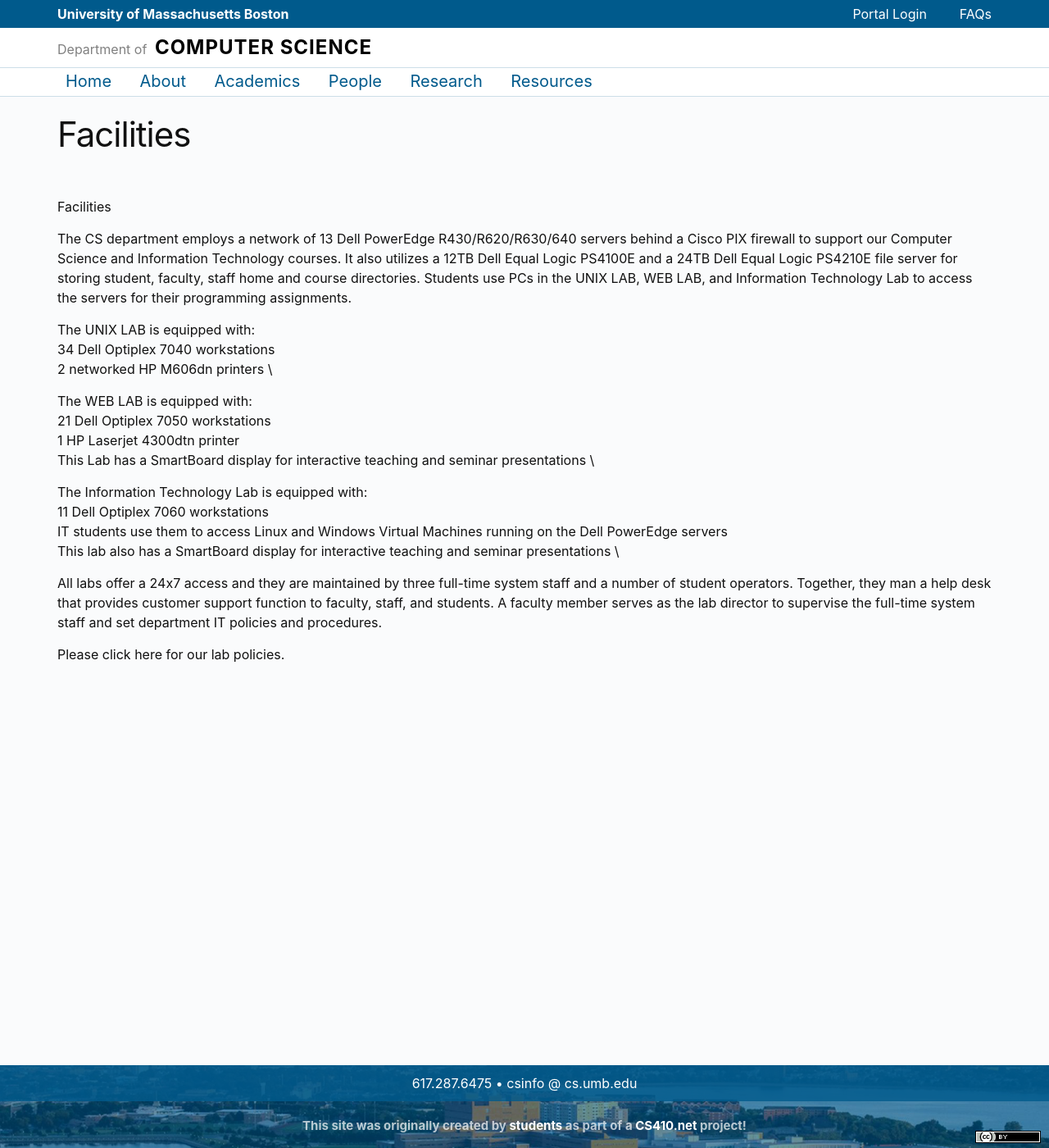
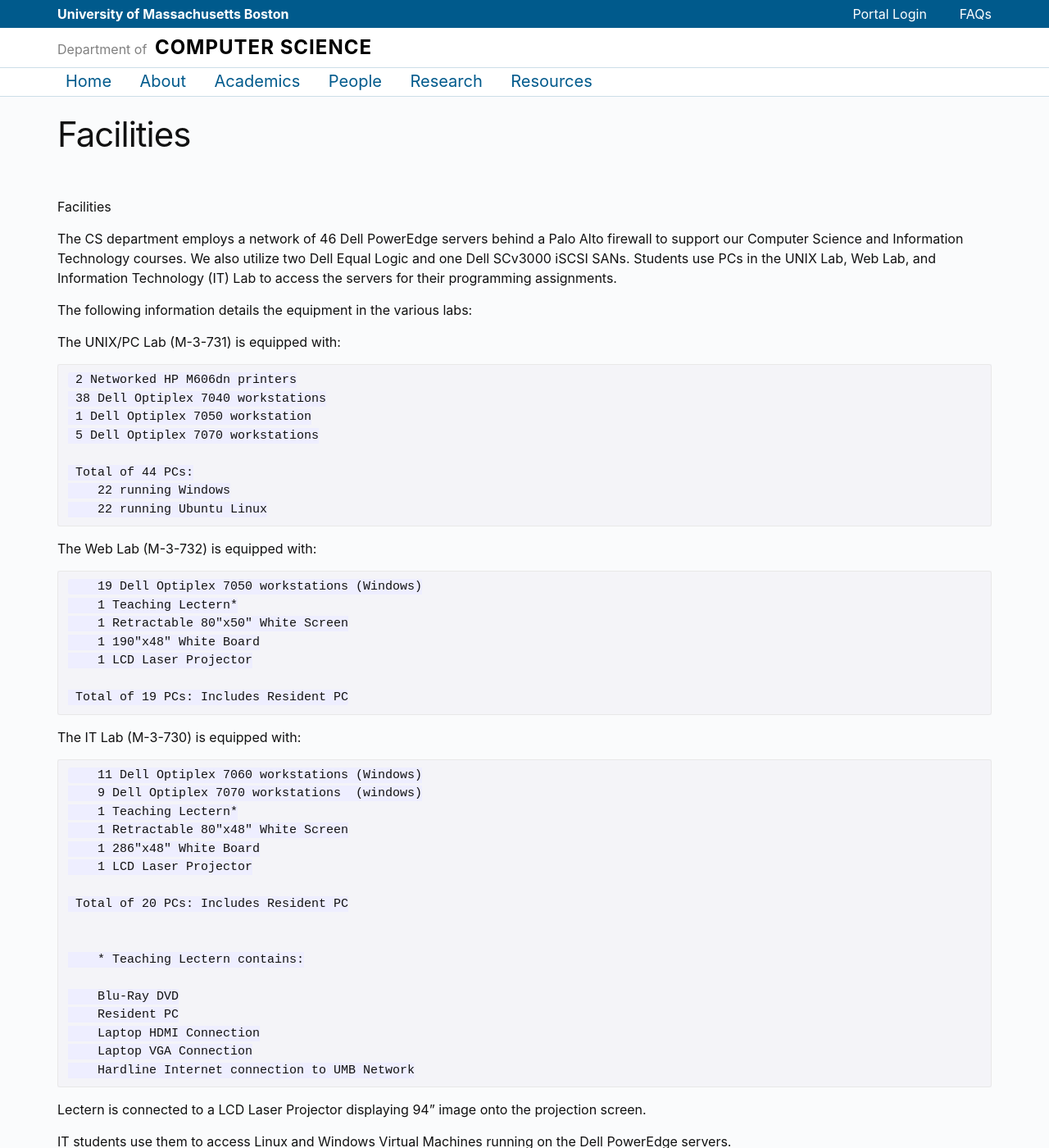
Before and after one commit to umbcs/umbcs.github.io, a Jekyll site: the page built from WEB/about/facilities.markdown, in a window 1280 px wide and 1400 px high. Shown: the whole window at 82% size. Built offline with Jekyll 4.4.1, drawn with Linux system fonts in a browser that asks for light colours; some of the changed text lies outside the part shown.

Commit message:
Updated facilities text with new info from Lenny

```diff
--- a/WEB/about/facilities.markdown
+++ b/WEB/about/facilities.markdown
@@ -6,22 +6,70 @@ permalink: "/facilities"
 
 Facilities
 
-The CS department employs a network of 13 Dell PowerEdge R430/R620/R630/640 servers behind a Cisco PIX firewall to support our Computer Science and Information Technology courses. It also utilizes a 12TB Dell Equal Logic PS4100E and a 24TB Dell Equal Logic PS4210E file server for storing student, faculty, staff home and course directories. Students use PCs in the UNIX LAB, WEB LAB, and Information Technology Lab to access the servers for their programming assignments.
+The CS department employs a network of 46 Dell PowerEdge servers behind a Palo
+Alto firewall to support our Computer Science and Information Technology
+courses.  We also utilize two Dell Equal Logic and one Dell SCv3000 iSCSI SANs. Students use PCs in the UNIX Lab, Web Lab, and Information Technology (IT) Lab
+to access the servers for their programming assignments.
 
-The UNIX LAB is equipped with: \
-34 Dell Optiplex 7040 workstations \
-2 networked HP M606dn printers \
+The following information details the equipment in the various labs:
 
-The WEB LAB is equipped with: \
-21 Dell Optiplex 7050 workstations \
-1 HP Laserjet 4300dtn printer \
-This Lab has a SmartBoard display for interactive teaching and seminar presentations \
+The UNIX/PC Lab (M-3-731) is equipped with:
 
-The Information Technology Lab is equipped with: \
-11 Dell Optiplex 7060 workstations \
-IT students use them to access Linux and Windows Virtual Machines running on the Dell PowerEdge servers \
-This lab also has a SmartBoard display for interactive teaching and seminar presentations \
+     2 Networked HP M606dn printers
+     38 Dell Optiplex 7040 workstations
+     1 Dell Optiplex 7050 workstation
+     5 Dell Optiplex 7070 workstations
 
-All labs offer a 24x7 access and they are maintained by three full-time system staff and a number of student operators. Together, they man a help desk that provides customer support function to faculty, staff, and students. A faculty member serves as the lab director to supervise the full-time system staff and set department IT policies and procedures.
+     Total of 44 PCs:
+        22 running Windows
+        22 running Ubuntu Linux
 
-Please click here for our lab policies.
+
+The Web Lab (M-3-732) is equipped with:
+
+        19 Dell Optiplex 7050 workstations (Windows)
+        1 Teaching Lectern*
+        1 Retractable 80"x50" White Screen
+        1 190"x48" White Board
+        1 LCD Laser Projector
+
+     Total of 19 PCs: Includes Resident PC
+
+The IT Lab (M-3-730) is equipped with:
+
+        11 Dell Optiplex 7060 workstations (Windows)
+        9 Dell Optiplex 7070 workstations  (windows)
+        1 Teaching Lectern*
+        1 Retractable 80"x48" White Screen
+        1 286"x48" White Board
+        1 LCD Laser Projector
+
+     Total of 20 PCs: Includes Resident PC
+
+
+        * Teaching Lectern contains:
+
+        Blu-Ray DVD
+        Resident PC
+        Laptop HDMI Connection
+        Laptop VGA Connection
+        Hardline Internet connection to UMB Network
+
+Lectern is connected to a LCD Laser Projector displaying 94" image onto the
+projection screen.
+
+IT students use them to access Linux and Windows Virtual Machines running on
+the Dell PowerEdge servers.
+
+All CS labs offer 24x7 access.  Users need to get a door code to access
+the Web Lab (M-3-732) and the IT Lab (M-3-730) as they are instructional labs.
+Access to the UNIX/PC Lab (M-3-731) requires a call to Public Safety if the
+doors are closed.  Users need to make sure that their names are on the access
+list posted on the wall next to the door of the UNIX/PC Lab.  All the labs are
+maintained by three full-time system staff and a number of student operators.
+The system satff along with the student operators provide help desk support
+functions to faculty, staff, and students using a ticket request system
+(RT).  A faculty member serves as the lab director to supervise the full-time
+system staff and sets department IT policies and procedures.
+
+Please click <a href="https://www.cs.umb.edu/CS_dept_IT_Policies.pdf"here</a> for our lab policies.
```
